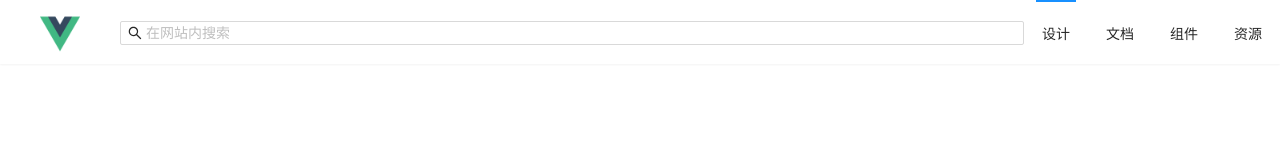
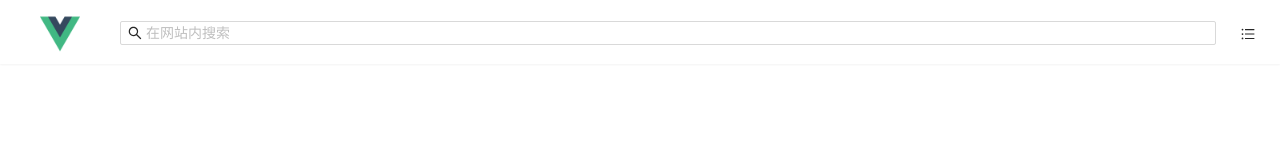
Before and after one commit to oumq/vue3-template, a Vue app: page / in a window 1280 px wide. Shown: the top 160 px of the page. Built offline with nearby package versions, Linux system fonts and the light colour scheme.

Commit message:
fix: :art: 导航栏监听使用vuex

```diff
--- a/src/App.vue
+++ b/src/App.vue
@@ -8,11 +8,15 @@
 
 <script lang="ts">
 import { defineComponent, onMounted } from 'vue'
+import { useStore } from 'vuex'
 
 export default defineComponent({
   setup() {
+    const $store = useStore()
     onMounted(() => {
-      console.log('app-onMounted')
+      window.onresize = () => {
+        $store.dispatch('app/setClientWidth', document.body.clientWidth)
+      }
     })
   }
 })
--- a/src/layout/components/MyHeader.vue
+++ b/src/layout/components/MyHeader.vue
@@ -48,8 +48,8 @@
 </template>
 
 <script lang="ts">
-import { defineComponent, ref, onMounted } from 'vue'
-// import { useRouter } from 'vue-router'
+import { defineComponent, ref, computed } from 'vue'
+import { useStore } from 'vuex'
 import { Layout, Input, Dropdown, Menu } from 'ant-design-vue'
 import { SearchOutlined, UnorderedListOutlined } from '@ant-design/icons-vue'
 
@@ -65,7 +65,10 @@ export default defineComponent({
     UnorderedListOutlined
   },
   setup() {
-    const clientWidth = ref(document.body.clientWidth)
+    const $store = useStore()
+    const clientWidth = computed(() => {
+      return $store.state.app.clientWidth
+    })
     const activeTab = ref('design')
     const tabList = [
       { id: 'design', name: '设计', link: '/front' },
@@ -77,12 +80,6 @@ export default defineComponent({
     const submenuClick = (id: string) => {
       activeTab.value = id
     }
-
-    onMounted(() => {
-      window.onresize = () => {
-        clientWidth.value = document.body.clientWidth
-      }
-    })
 
     return {
       clientWidth,
--- /dev/null
+++ b/src/store/getters.ts
@@ -0,0 +1,10 @@
+// import { GetterTree } from 'vuex'
+
+// export interface GetterState {
+//   clientWidth?: number
+// }
+
+// const getters: GetterTree<GetterState, GetterState> = {
+//   clientWidth: (state) => state.app.clientWidth
+// }
+// export default getters
--- a/src/store/index.ts
+++ b/src/store/index.ts
@@ -1,8 +1,10 @@
 import { createStore } from 'vuex'
+import app from './modules/app'
+// import getters from './getters'
 
 export default createStore({
-  state: {},
-  mutations: {},
-  actions: {},
-  modules: {}
+  modules: {
+    app
+    // getters
+  }
 })
--- /dev/null
+++ b/src/store/modules/app.ts
@@ -0,0 +1,31 @@
+import { ActionContext } from 'vuex'
+
+export interface AppState {
+  clientWidth?: number
+}
+
+const state: AppState = {
+  clientWidth: 0
+}
+
+const mutations = {
+  SET_CLIENTWIDTH: (state: AppState, clientWidth: number) => {
+    state.clientWidth = clientWidth
+  }
+}
+
+const actions = {
+  setClientWidth(
+    context: ActionContext<AppState, AppState>,
+    clientWidth: number
+  ) {
+    context.commit('SET_CLIENTWIDTH', clientWidth)
+  }
+}
+
+export default {
+  namespaced: true,
+  state,
+  mutations,
+  actions
+}
```
